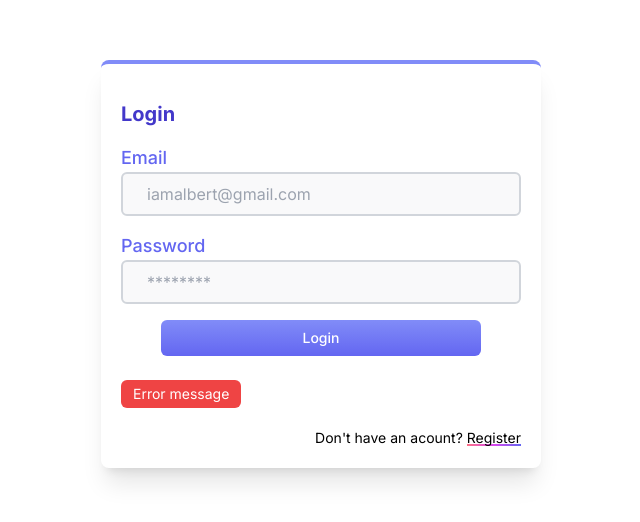
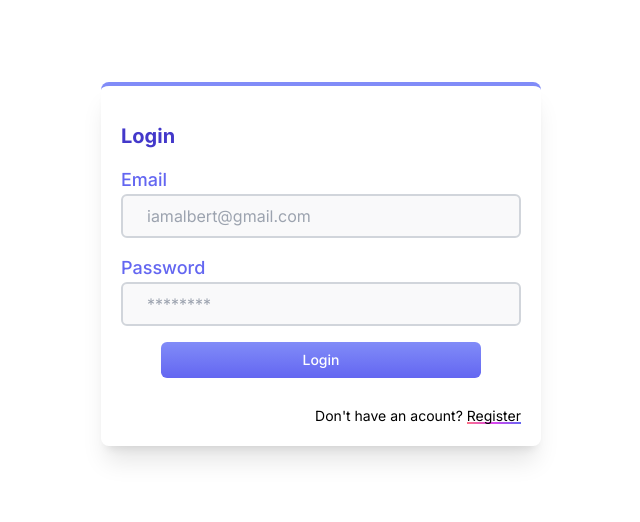
Before and after one commit to abrahamTech/NextJs-EmailAuthMongoDB, a Next.js app: page / in a window 1280 px wide. Shown: the part 136-658 px from the top of the page, without its empty margins (319-959 px from the left). Built offline with nearby package versions, Linux system fonts and the light colour scheme.

Commit message:
feat(LogIn): redirect to dashboard page when click Login

```diff
--- a/components/LogIn.jsx
+++ b/components/LogIn.jsx
@@ -1,14 +1,44 @@
+"use client";
+
 import Link from "next/link";
-
+import { useState } from "react";
+import { signIn } from "next-auth/react";
+import { useRouter } from "next/navigation";
 
 export default function LogIn() {
+    const [email, setEmail] = useState("");
+    const [password, setPassword] = useState("");
+    const [error, setError] = useState("");
+    const router = useRouter();
+
+    const handleSubmit = async (e) => {
+        e.preventDefault();
+
+        try {
+            const res = await signIn("credentials", {
+                email,
+                password,
+                redirect: false,
+            });
+
+            if(res.error) {
+                setError("Invalid Credentials");
+                return;
+            }
+
+            router.replace("dashboard");
+        } catch (error) {
+            console.log(error);
+        }
+    };
+
     return (
         <div className="flex ">
             <div className="shadow-xl p-5 rounded-lg border-t-4 border-indigo-400">
 
                 <h1 className="text-xl font-bold my-4">Login</h1>
 
-                <form className="flex flex-col gap-2">
+                <form className="flex flex-col gap-2" onSubmit={handleSubmit}>
                     <div className="flex flex-col">
                             <label htmlFor="userEmail" >Email</label>
                             <input
@@ -16,7 +46,7 @@ export default function LogIn() {
                                 placeholder="iamalbert@gmail.com"
                                 id="userEmail"
                                 className="inputLogin"
-
+                                onChange={(e) => setEmail(e.target.value)}
                             />
                     </div>
 
@@ -27,14 +57,17 @@ export default function LogIn() {
                             placeholder="********"
                             id="userPassword"
                             className="inputLogin"
+                            onChange={(e) => setPassword(e.target.value)}
                         />
                     </div>
 
                     <button className="btn-primary">Login</button>
 
-                    <div className="bg-red-500 text-white w-fit text-sm py-1 px-3 rounded-md mt-2">
-                        Error message
-                    </div>
+                    {error && (
+                        <div className="bg-red-500 text-white w-fit text-sm py-1 px-3 rounded-md mt-2">
+                            Error Message: {error}
+                        </div>
+                    )}
 
                     <div href={"/register"} className="text-sm mt-3 text-right">
                         Don't have an acount? <Link href={"/register"} className="bg-gradient-to-r from-rose-400 via-fuchsia-500 to-indigo-500 bg-[length:100%_2px] bg-no-repeat bg-bottom">Register</Link>
```
